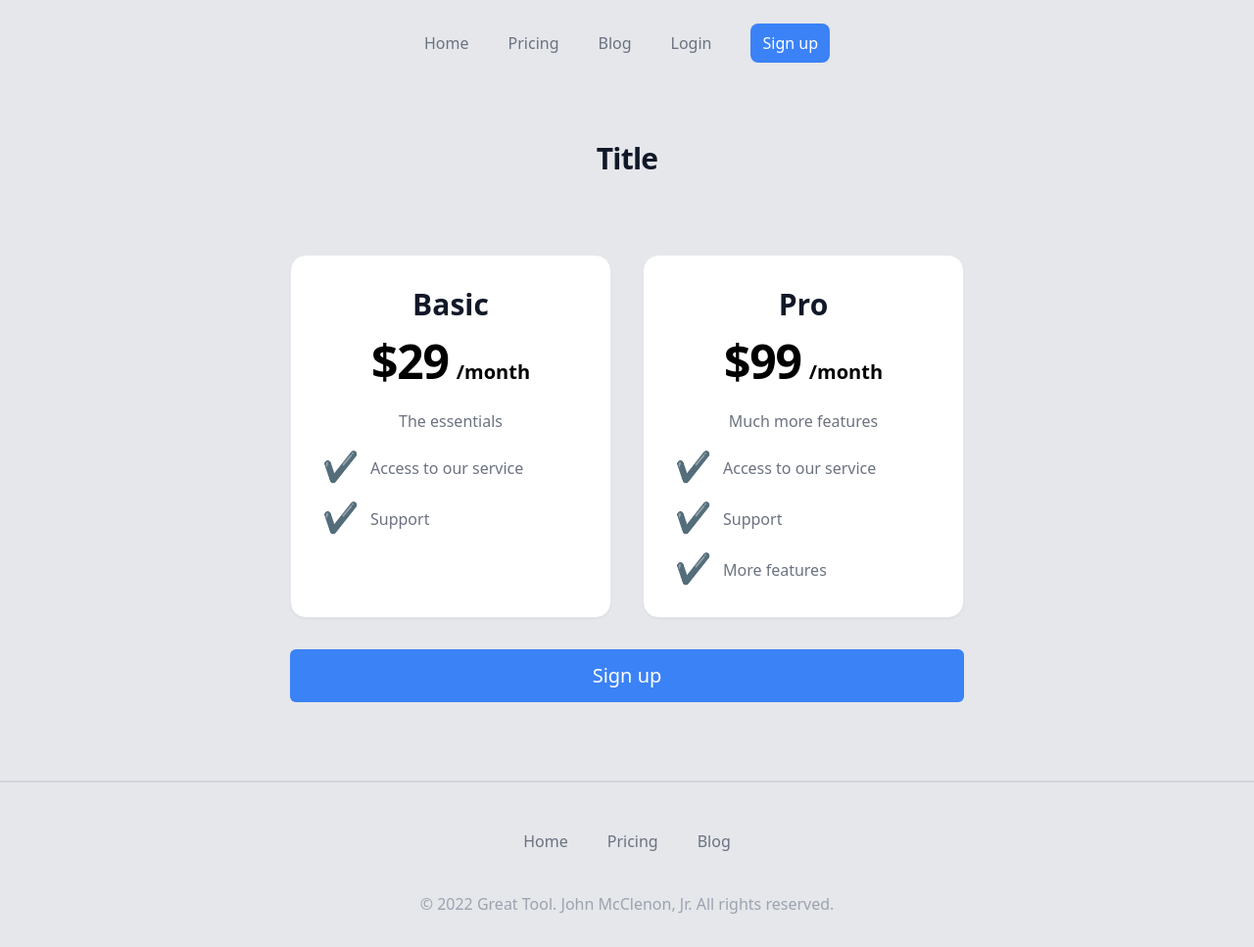
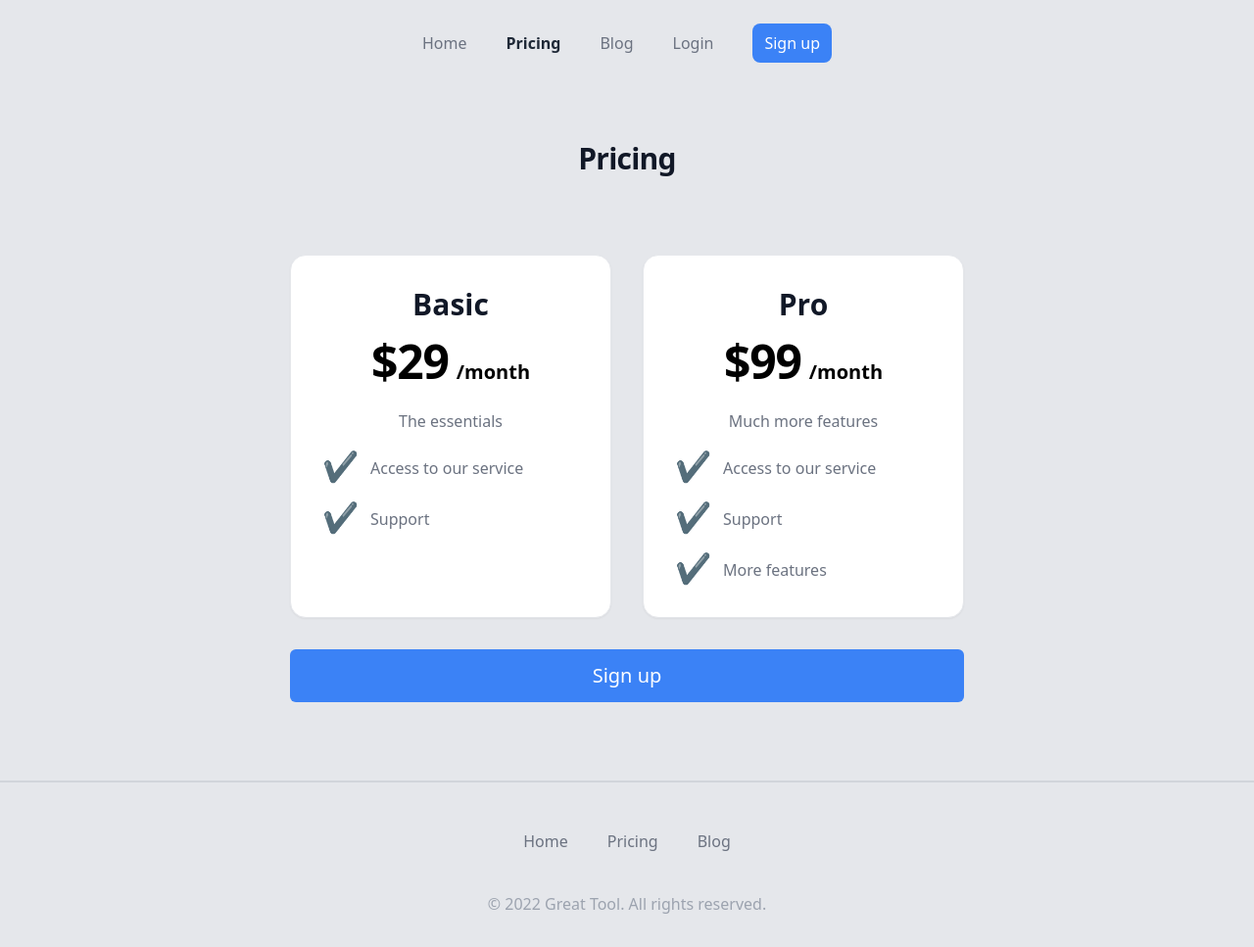
Before and after one commit to jmcclenon/week4-landing-components, an Astro site: page /pricing in a window 1280 px wide. Shown: the whole page at 98% size. Built offline with nearby package versions, Linux system fonts and the light colour scheme; Astro itself is replaced by a stand-in of ours.

Commit message:
some edits

```diff
--- a/src/layouts/common.astro
+++ b/src/layouts/common.astro
@@ -1,33 +1,35 @@
 ---
 const { title } = Astro.props
+const url = new URL(Astro.request.url).pathname
 ---
-
 <html lang="en">
 	<head>
 		<meta charset="utf-8" />
 		<link rel="icon" type="image/x-icon" href="/favicon.ico" />
 		<meta name="viewport" content="width=device-width" />
-		<title>Title</title>
+		<title>{ title }</title>
 	</head>
 
 	<body class="bg-gray-200">
 		<div class="py-8">
+
 			<nav class="flex justify-center space-x-10 pb-10">
-				<a href="/" class="font-medium text-gray-500 hover:text-gray-900">Home</a>
-				<a href="/pricing" class="font-medium text-gray-500 hover:text-gray-900">Pricing</a>
-				<a href="/blog" class="font-medium text-gray-500 hover:text-gray-900">Blog</a>
+				<a href="/" class={url === '/' ? 'font-bold text-gray-800 hover:text-gray-600' : 'font-medium text-gray-500 hover:text-gray-900'}>Home</a>
+				<a href="/pricing" class={url === '/pricing' ? 'font-bold text-gray-800 hover:text-gray-600' : 'font-medium text-gray-500 hover:text-gray-900'}>Pricing</a>
+				<a href="/blog" class={url === '/blog' ? 'font-bold text-gray-800 hover:text-gray-600' : 'font-medium text-gray-500 hover:text-gray-900'}>Blog</a>
 				<a href="/login" class="font-medium text-gray-500 hover:text-gray-900">Login</a>
 				<a href="/signup" class="font-medium text-white hover:bg-blue-600 bg-blue-500 px-3 py-2 -mt-2 rounded-lg">Sign
 					up</a>
 			</nav>
 
 			<h1 class="mt-10 text-center text-3xl mb-10 font-extrabold tracking-tight text-gray-900">
-				Title
+				{ title }
 			</h1>
 
 			<div class="mt-20 mx-auto text-center max-w-3xl px-10">
 	      <slot />
 	    </div>
+
 
 			<footer class="mt-20 pt-12 border-t-2 border-gray-300">
 				<nav class="flex justify-center pb-10 space-x-10">
@@ -36,9 +38,10 @@ const { title } = Astro.props
 					<a href="/blog" class="font-medium text-gray-500 hover:text-gray-900">Blog</a>
 				</nav>
 				<p class="text-center text-gray-400">
-					&copy; 2022 Great Tool. John McClenon, Jr. All rights reserved.
+					&copy; 2022 Great Tool. All rights reserved.
 				</p>
 			</footer>
+
 	  </div>
 	</body>
 </html>
```
